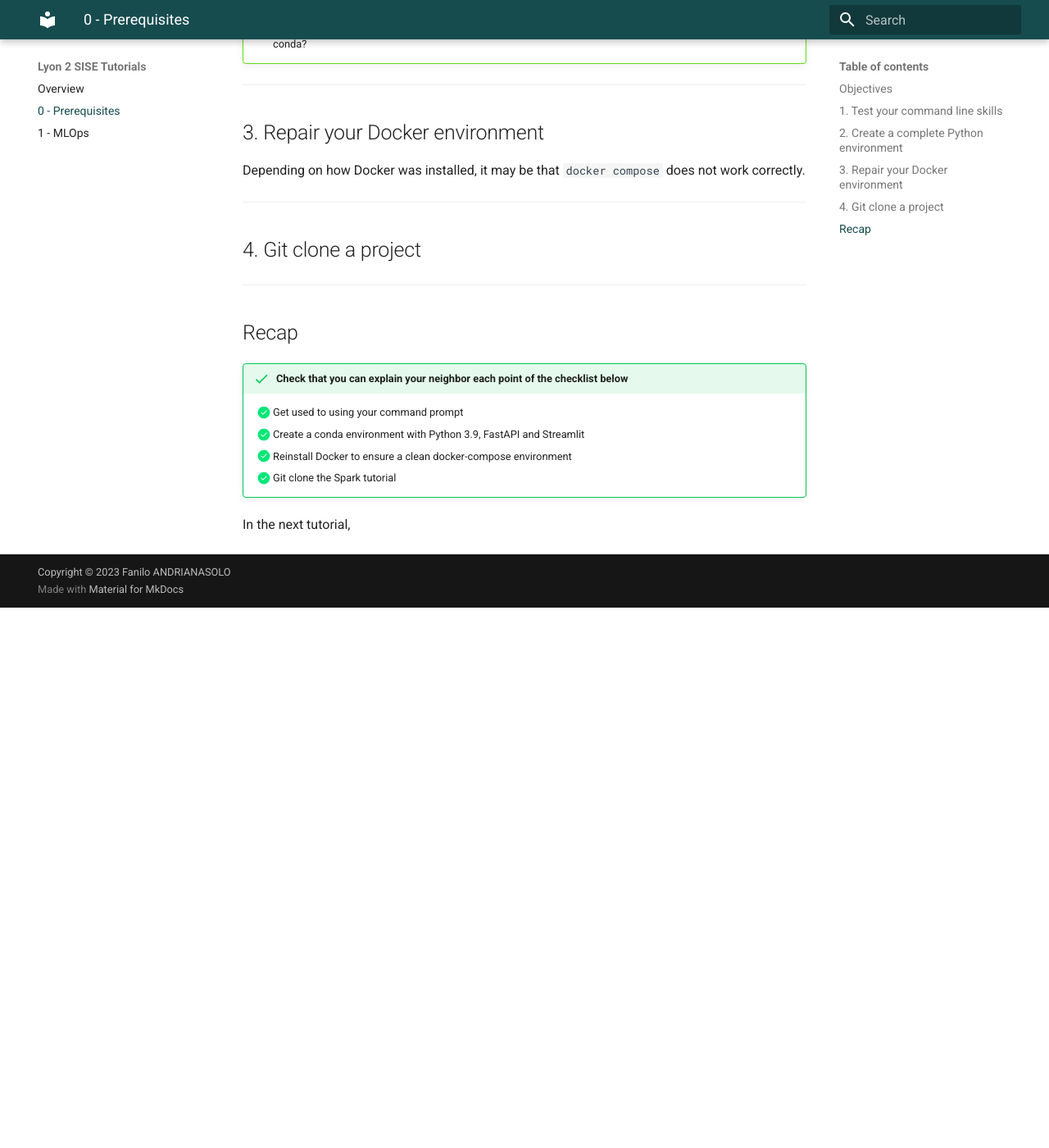
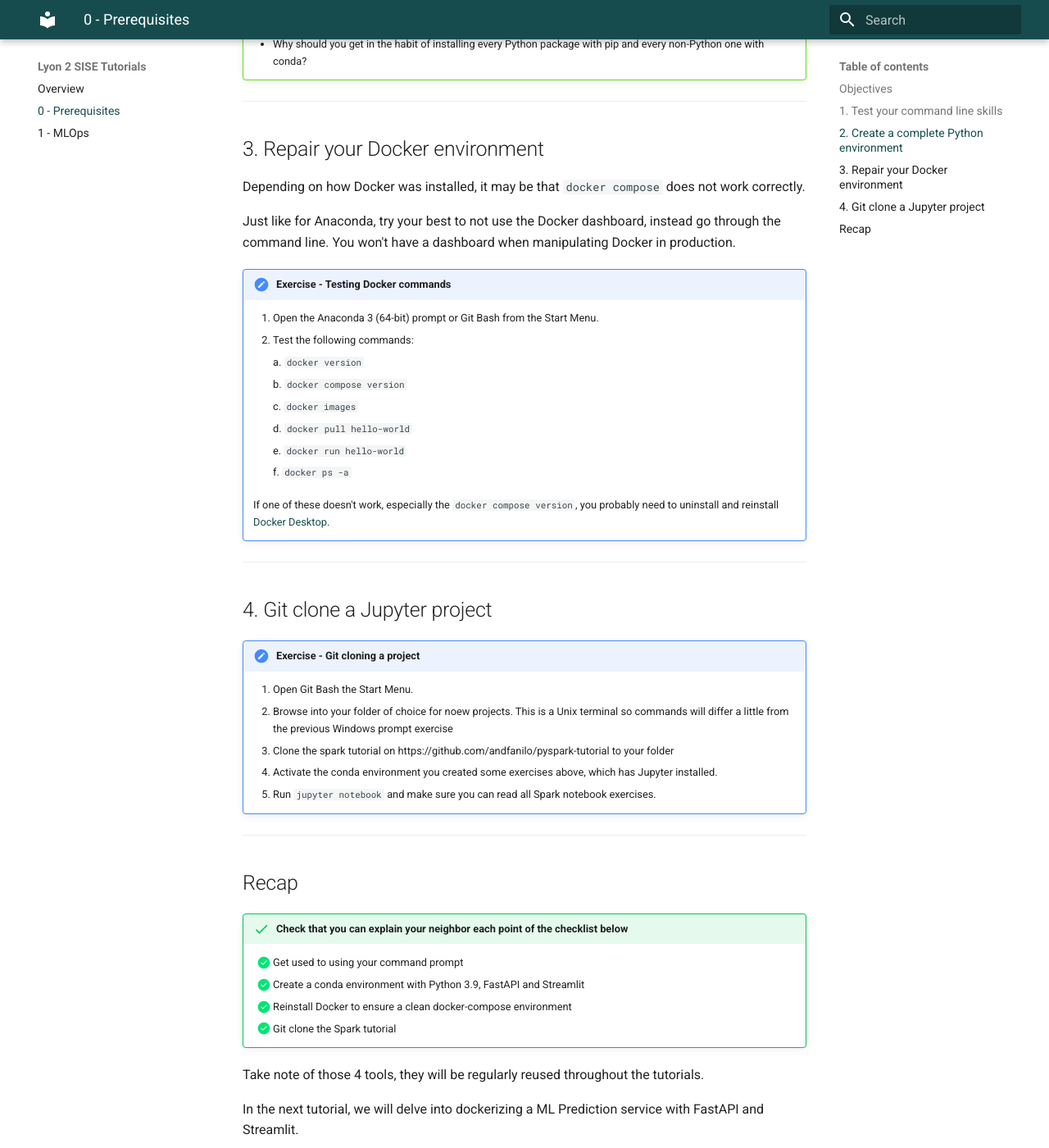
Before and after one commit to andfanilo/lyon2, an MkDocs documentation site: the page built from docs/prerequisites.md, in a window 1280 px wide and 1400 px high, scrolled down 2847 px. Shown: the whole window at 82% size. Built offline with MkDocs 1.6.1 and Material for MkDocs 9.7.7, drawn with Linux system fonts in a browser that asks for light colours; emoji names are drawn with the system emoji font; before the commit the page ends 3588 px from its top, so only the background shows below that; some of the changed text lies outside the part shown.

Commit message:
Update prereq and python version

```diff
--- a/docs/prerequisites.md
+++ b/docs/prerequisites.md
@@ -64,7 +64,7 @@ In the following, we won't be using the Anaconda Navigator UI. Brush up your Uni
 
         a. Install non-Python pakages like `git` with the `conda install` command.
 
-        b. Install Python packages like `jupyter` with `pip`. Use the `pip install` command to install Jupyter Notebook and JupyterLab. Test the `jupyter lab` command to ensure it works
+        b. Install Python packages like `streamlit`, `fastapi` and `jupyter` with `pip`. Use the `pip install` command to install Jupyter Notebook and JupyterLab. Test the `jupyter notebook` and `streamlit version` command to ensure it works
 
 !!! question
     - Why should you get in the habit of installing every Python package with pip and every non-Python one with conda?
@@ -75,16 +75,38 @@ In the following, we won't be using the Anaconda Navigator UI. Brush up your Uni
 
 Depending on how Docker was installed, it may be that `docker compose` does not work correctly.
 
+Just like for Anaconda, try your best to not use the Docker dashboard, instead go through the command line. You won't have a dashboard when manipulating Docker in production.
 
+!!! note "Exercise - Testing Docker commands"
+    1. Open the Anaconda 3 (64-bit) prompt or Git Bash from the Start Menu.
+    2. Test the following commands:
+
+        a. `docker version`
+
+        b. `docker compose version`
+
+        c. `docker images`
+
+        d. `docker pull hello-world`
+
+        e. `docker run hello-world`
+
+        f. `docker ps -a`
+
+    If one of these doesn't work, especially the `docker compose version`, you probably need to uninstall and reinstall [Docker Desktop](https://www.docker.com/products/docker-desktop/).
 
 ---
 
-## 4. Git clone a project
+## 4. Git clone a Jupyter project
+
+!!! note "Exercise - Git cloning a project"
+    1. Open Git Bash the Start Menu.
+    2. Browse into your folder of choice for noew projects. This is a Unix terminal so commands will differ a little from the previous Windows prompt exercise
+    3. Clone the spark tutorial on https://github.com/andfanilo/pyspark-tutorial to your folder
+    4. Activate the conda environment you created some exercises above, which has Jupyter installed.
+    5. Run `jupyter notebook` and make sure you can read all Spark notebook exercises.
 
 ---
-
-
-
 
 ## Recap
 
@@ -94,4 +116,6 @@ Depending on how Docker was installed, it may be that `docker compose` does not
     - [x] Reinstall Docker to ensure a clean docker-compose environment
     - [x] Git clone the Spark tutorial
 
-In the next tutorial,
+Take note of those 4 tools, they will be regularly reused throughout the tutorials.
+
+In the next tutorial, we will delve into dockerizing a ML Prediction service with FastAPI and Streamlit.
```
Also changed, not shown: docs/mlops.md (+1 -1 lines).
